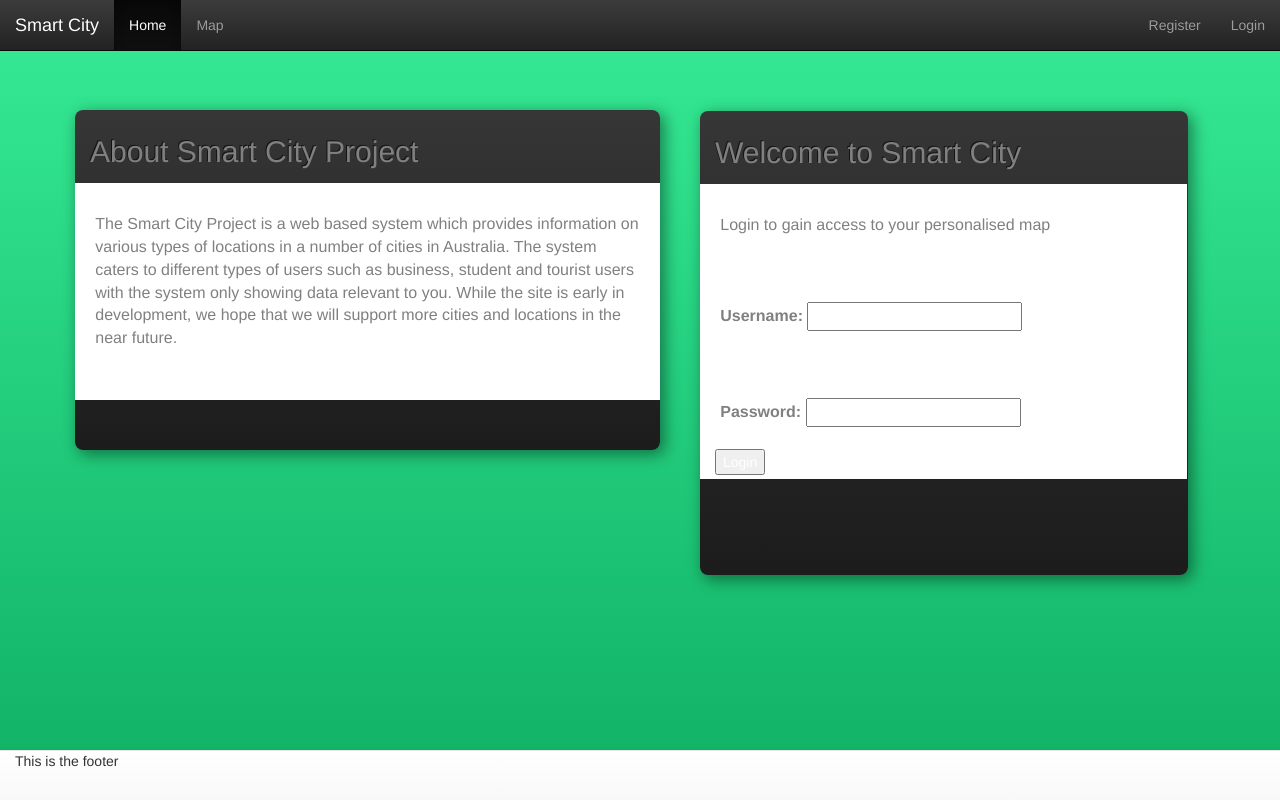
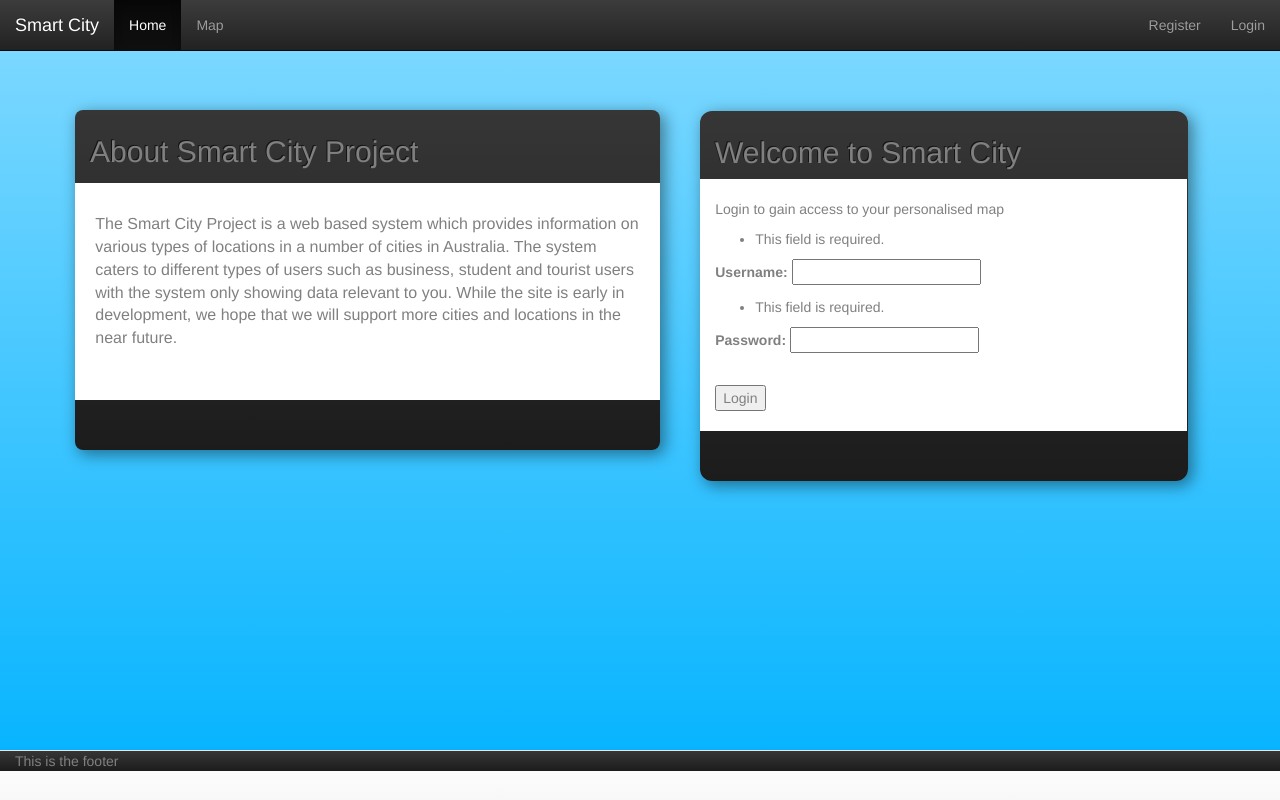
Before and after one commit to TotallyMelvin/Smart-City-Project, a Django app: page /home/ in a window 1280 px wide. Run offline with Django 3.2, Linux system fonts and the light colour scheme; some libraries are stand-ins or nearby versions.

Commit message:
Finished fixing up the login and home page css.

```diff
--- /dev/null
+++ b/accounts/static/css/footer.css
@@ -0,0 +1,5 @@
+.footer {
+	width: 100%;
+	background: linear-gradient(0deg, #1c1c1c, #363636);
+	color: grey;
+}
--- a/accounts/static/css/indexPage.css
+++ b/accounts/static/css/indexPage.css
@@ -41,14 +41,6 @@
     font-size: 16px;
 }
 
-h1 {
-	color:#ffffff;
-}
-
-h5 {
-	color:#ffffff;
-}
-
 .about p {
 	background: white;
 	margin-top: 15px;
@@ -76,6 +68,7 @@
 	border-radius: 12px;
 	margin-left: 20px;
 	margin-right: 20px;
+	margin-bottom: 100px;
 	padding-bottom: 50px;
 	box-shadow: 4px 4px 15px 1px rgba(0, 0, 0, 0.42);
 }
@@ -101,7 +94,7 @@
 }
 
 body {
-	background: linear-gradient(0deg, #10b064, #36eb95) !important;
+	background: linear-gradient(0deg, #00b2ff, #83daff) !important;
     background-repeat: no-repeat;
 }
 
--- a/accounts/templates/accounts/home.html
+++ b/accounts/templates/accounts/home.html
@@ -18,11 +18,11 @@
 	<div class="col-sm-1">
 	</div>
 
-	<div class="col-sm-5 about">
+	<div class="col-sm-5 login">
 		<h2>Welcome to Smart City</h2>
 
+		<form method="post">
 		<p>Login to gain access to your personalised map</p>
-		<form method="post">
 			{% csrf_token %}
 			{{ form.as_p }}
 			<br>
```
Also changed, not shown: accounts/templates/accounts/login.html (+4 -5 lines).
